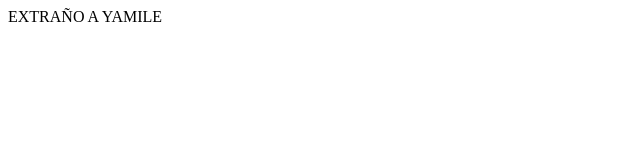
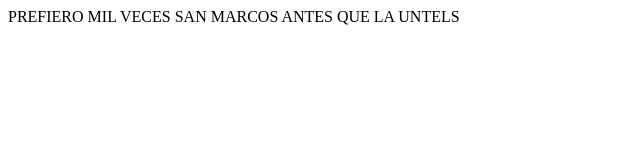
Before and after one commit to christopher-smg/UNTELS, a plain HTML site: page index.html in a window 1280 px wide. Shown: the whole page, without its empty margins (0-640 px from the left). Drawn offline with Linux system fonts and the light colour scheme.

Commit message:
Update index.html

```diff
--- a/index.html
+++ b/index.html
@@ -1 +1 @@
-<HI> EXTRAÑO  A YAMILE
+<HI> PREFIERO  MIL VECES  SAN  MARCOS  ANTES  QUE  LA  UNTELS
```
